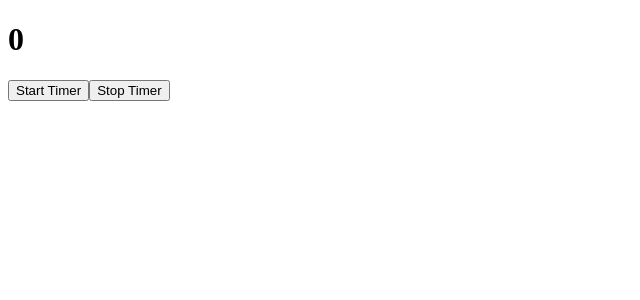
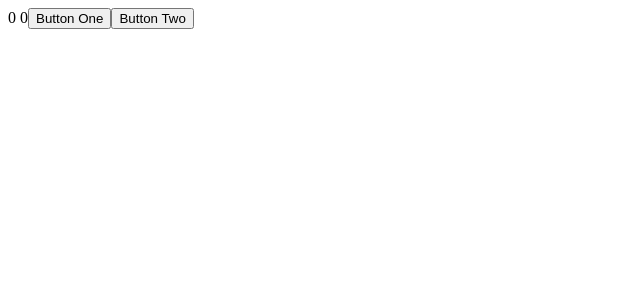
Before and after one commit to Sk-Shubhasheesh/React-Yatra, a React app: page / in a window 1280 px wide. Shown: the top 300 px of the page, without its empty margins (0-640 px from the left). Built offline with nearby package versions, Linux system fonts and the light colour scheme.

Commit message:
useCallback in React

```diff
--- a/src/App.js
+++ b/src/App.js
@@ -1,29 +1,25 @@
-import React,{ useState, useRef } from 'react';
+import React, { useState, useRef, useCallback } from 'react';
+import Chid from './use-callback';
 
-function App() {
-  const [count, setCount] = useState(0);
-  const timerRef = useRef(null);
 
-  const startTimer = () => {
-    if (!timerRef.current) {
-      timerRef.current = setInterval(() => {
-        setCount((prev) => prev + 1);
-      }, 1000);
-    }
-  };
+const App = () => {
+  const [count1, setCount1] = useState(0)
+  const [count2, setCount2] = useState(0)
 
-  const stopTimer = () => {
-    clearInterval(timerRef.current);
-    timerRef.current = null;
-  };
+  const memorizeSetCountOneFunc = useCallback(() => setCount1(count1 + 1), [count1])
 
+  const memorizeSetCountTwoFunc = useCallback(() => setCount2(count2 + 1), [count2])
   return (
-    <div>
-      <h1>{count}</h1>
-      <button onClick={startTimer}>Start Timer</button>
-      <button onClick={stopTimer}>Stop Timer</button>
-    </div>
-  );
+    <>
+      {count1} {count2}
+      {/* <Chid text={'Button One'} onClick={()=>setCount1(count1+1)}/>
+    <Chid text={'Button Two'} onClick={()=>setCount2(count2+1)}/> */}
+
+      <Chid text={'Button One'} onClick={memorizeSetCountOneFunc} />
+      <Chid text={'Button Two'} onClick={memorizeSetCountTwoFunc} />
+    </>
+  )
+
 }
 
 export default App;
--- /dev/null
+++ b/src/use-callback.js
@@ -0,0 +1,11 @@
+import React, { memo, useState } from "react";
+
+const Chid = ({text, onClick})=>{
+    console.log('Child is rendered',text);
+
+    return (
+        <button onClick={onClick}>{text}</button>
+    )
+
+}
+export default memo(Chid);
```
